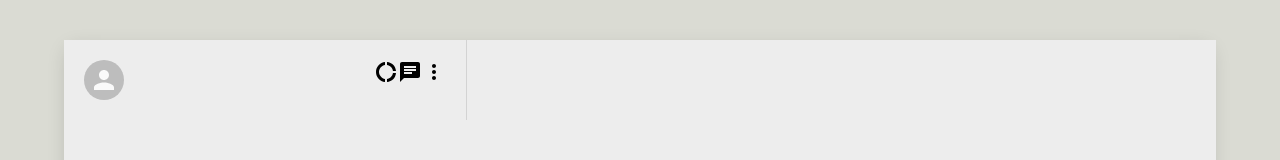
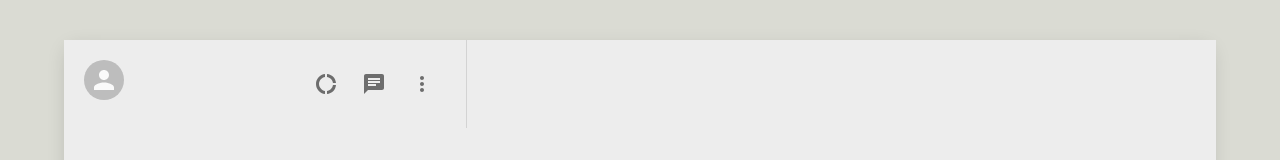
Before and after one commit to cllcnkrt/WhatsApp-Clone-React, a React (Create React App) app: page / in a window 1280 px wide. Shown: the top 160 px of the page. Built offline with nearby package versions, Linux system fonts and the light colour scheme.

Commit message:
sidebar headerRight css done

```diff
--- a/src/components/Sidebar/Sidebar.css
+++ b/src/components/Sidebar/Sidebar.css
@@ -8,3 +8,15 @@
 padding: 20px;
 border-right: 1px solid lightgray;
 }
+
+.sidebar__headerRight{
+    display: flex;
+    align-items: center;
+    justify-content: space-between;
+    min-width: 10vw;
+}
+
+.sidebar__headerRight > .MuiSvgIcon-root{
+    margin-right: 2vw;
+    font-size: 24px !important;
+}
--- a/src/components/Sidebar/Sidebar.js
+++ b/src/components/Sidebar/Sidebar.js
@@ -1,8 +1,8 @@
 import React from "react";
 import "./Sidebar.css";
-import SettingsIcon from "@material-ui/icons/Settings";
-import { Avatar } from "@material-ui/core";
-import DonutLargeIcon from '@material-ui/icons/DonutLarge';
+
+import { Avatar, IconButton } from "@material-ui/core";
+import DonutLargeIcon from "@material-ui/icons/DonutLarge";
 import ChatIcon from "@material-ui/icons/Chat";
 import MoreVertIcon from "@material-ui/icons/MoreVert";
 function Sidebar() {
@@ -11,13 +11,22 @@
       <div className="sidebar__header">
         <Avatar />
         <div className="sidebar__headerRight">
-          <DonutLargeIcon />
-          <ChatIcon />
-          <MoreVertIcon />
+          <IconButton>
+            <DonutLargeIcon />
+          </IconButton>
+
+          <IconButton>
+            <ChatIcon />
+          </IconButton>
+          <IconButton>
+            <MoreVertIcon />
+          </IconButton>
         </div>
       </div>
 
-      <div className="sidebar__search"></div>
+      <div className="sidebar__search">
+
+      </div>
 
       <div className="sidebar__chats"></div>
     </div>
```
